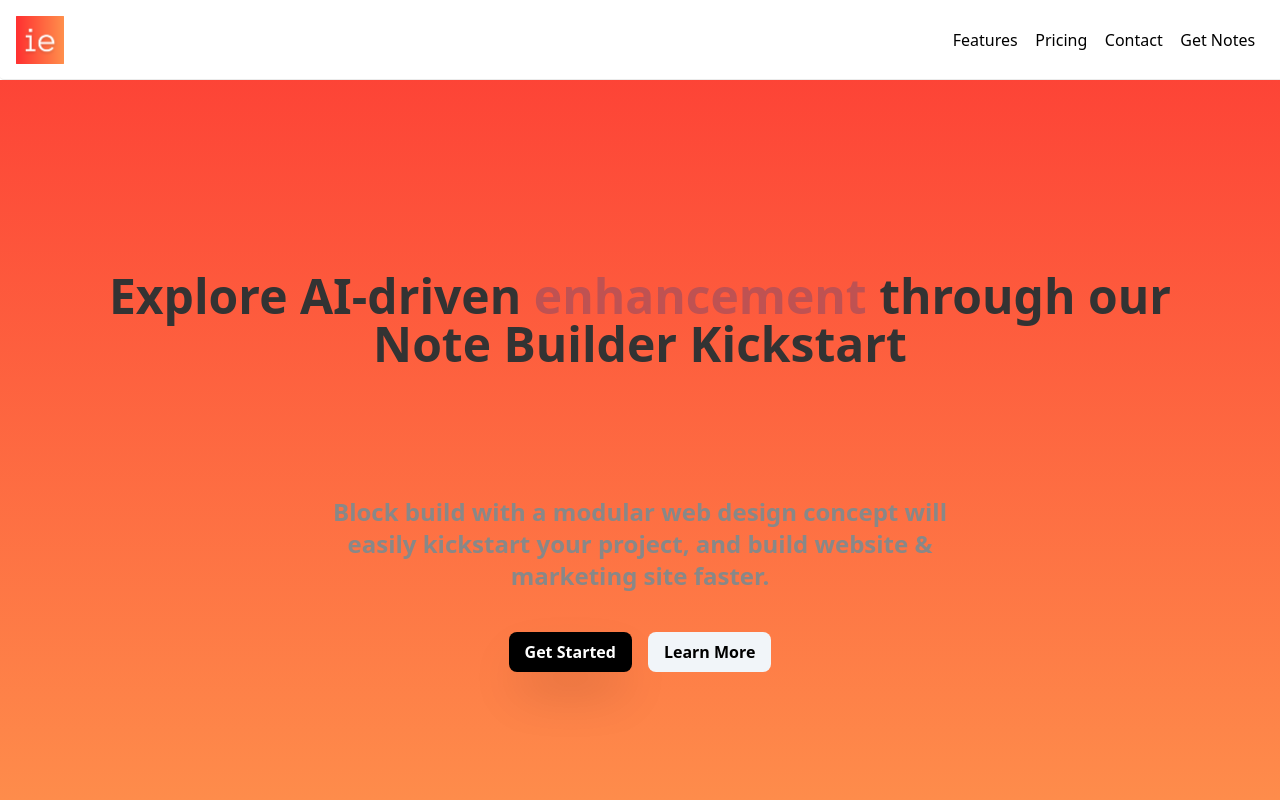
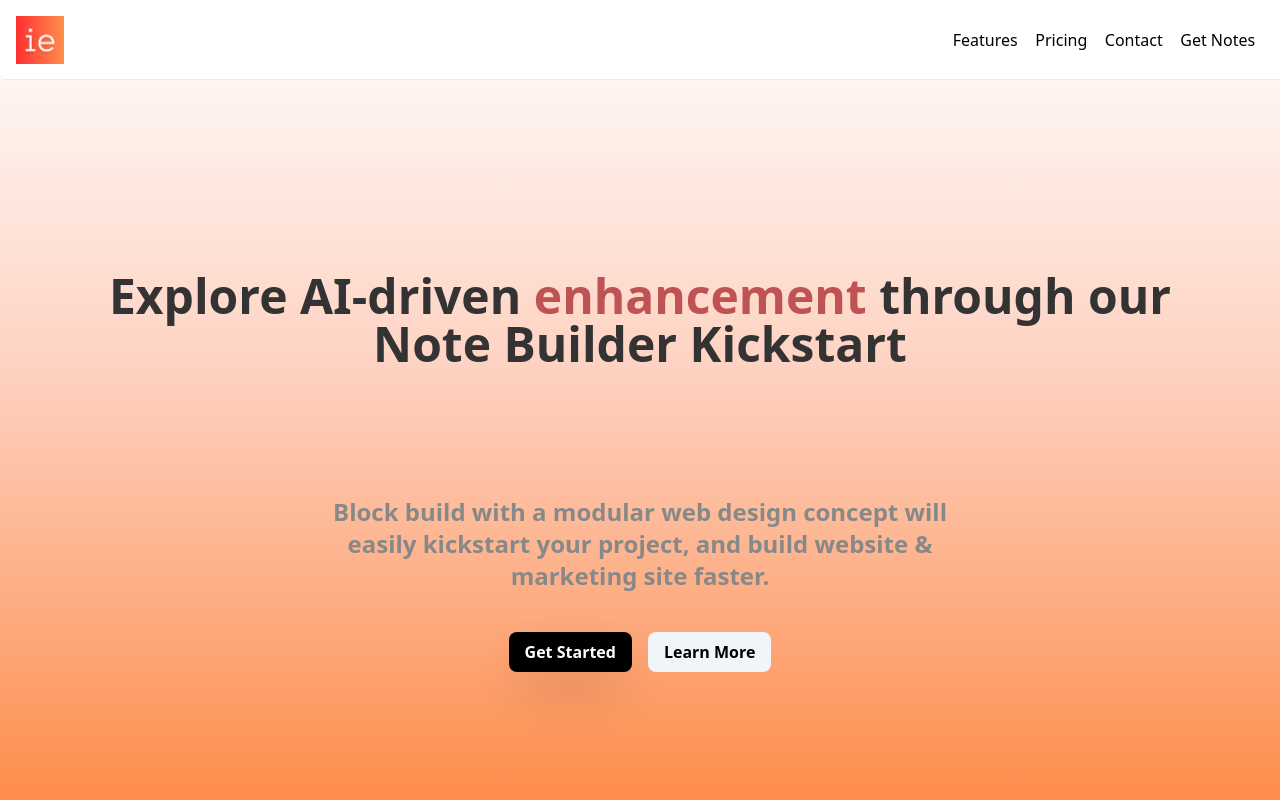
Before and after one commit to MayankGupta2023/ie-pwm, a Next.js app: page / in a window 1280 px wide. Shown: the top 800 px of the page. Built offline with nearby package versions, Linux system fonts and the light colour scheme; no server answers.

Commit message:
Update background color in index page

```diff
--- a/src/pages/index.js
+++ b/src/pages/index.js
@@ -72,7 +72,7 @@ export default function Home() {
 
       </div> */}
 
-      <div className={`h-screen pt-20 ${styles.orange_grad}`}>
+      <div className={`h-screen pt-20 ${styles.orange_grad_top}`}>
 
         <div className="h-2/5 flex w-full justify-center items-end font-extrabold text-5xl text-center px-24">
 
--- a/src/styles/landing.module.css
+++ b/src/styles/landing.module.css
@@ -68,6 +68,10 @@
   background:  linear-gradient(180deg, #fd3c34 0%, rgb(254, 140, 75) 100%);
 }
 
+.orange_grad_top{
+    background: linear-gradient(180deg,#ffffff 0%,rgba(254,210,194,1) 45.94594594594595%,rgb(253,141,75) 100%);
+}
+
 .b1{
     border-bottom: 1px solid #ebebeb;
 }
```
